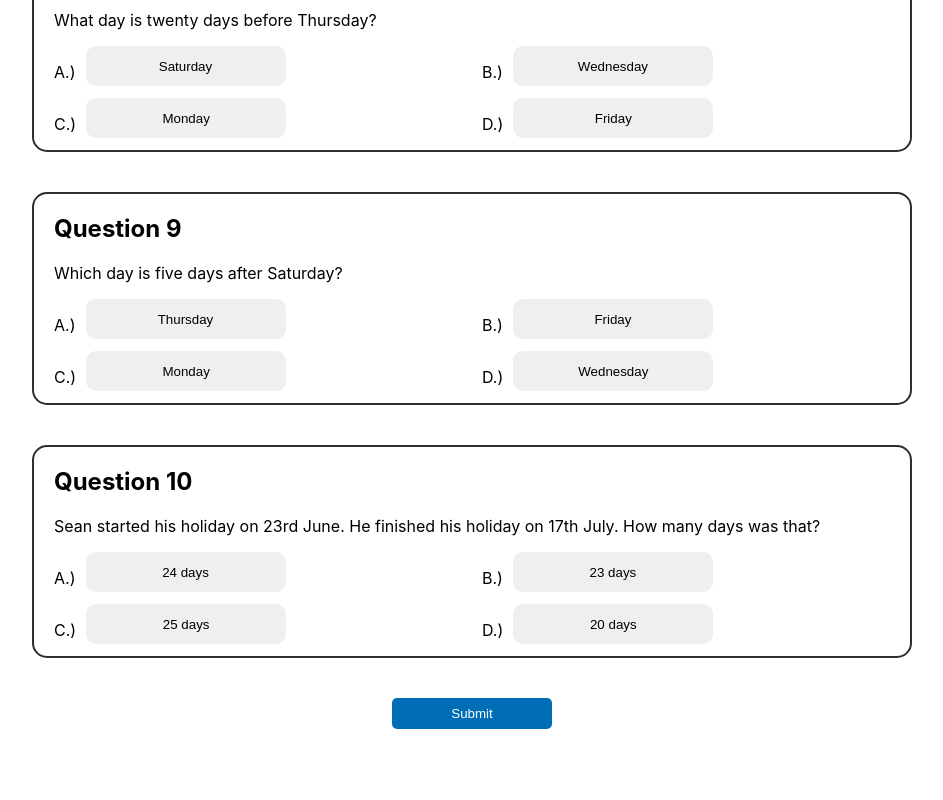
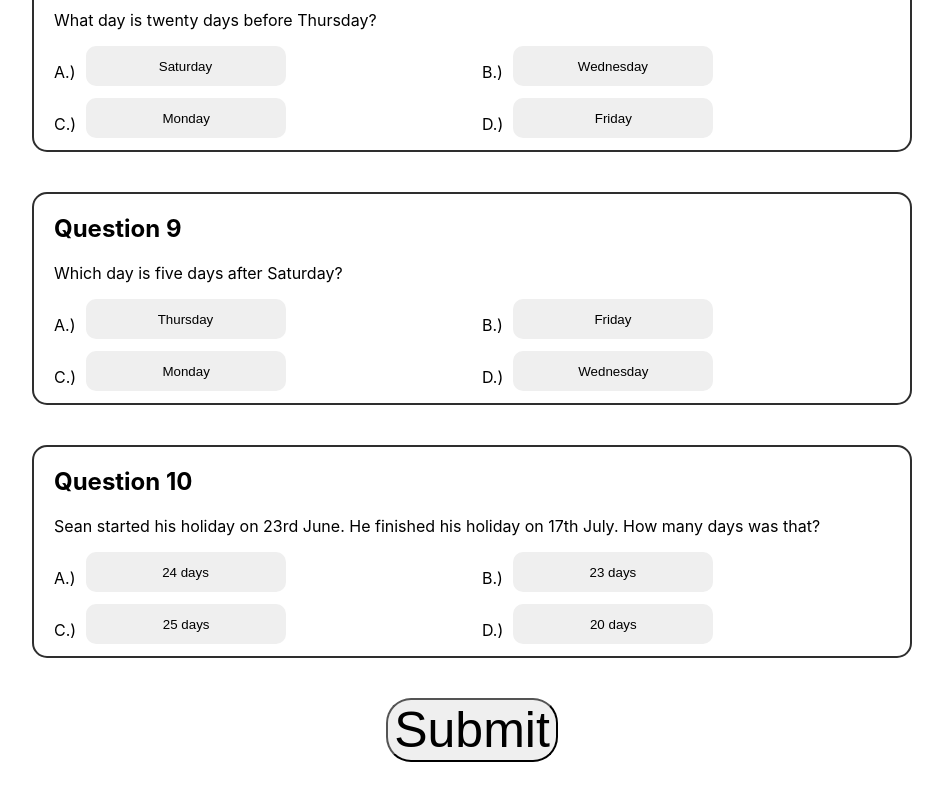
Before and after one commit to iteratoristas/coolelat, a React (Create React App) app in the folder client/: page /categories/1/1/1 in a window 1280 px wide. Shown: the part 1992-2792 px from the top of the page, without its empty margins (168-1111 px from the left). Before the commit the page ends 2764 px from the top, so only its background shows below. Built offline with nearby package versions, Linux system fonts and the light colour scheme; no server answers.

Commit message:
feat: add extensibility to primary button component

```diff
--- a/client/src/components/PrimaryButton.js
+++ b/client/src/components/PrimaryButton.js
@@ -1,10 +1,10 @@
 import React from "react";
 import PropTypes from "prop-types";
 
-function PrimaryButton(props) {
+function PrimaryButton({type, text, link, onClick, ...rest}) {
   return (
-    <button className="primary_btn" type={props.type} onClick={props.onClick}>
-      <span className="primary_btn_text">{props.text}</span>
+    <button className="primary_btn" type={type} onClick={onClick} {...rest}>
+      <span className="primary_btn_text">{text}</span>
     </button>
 
   );
```
